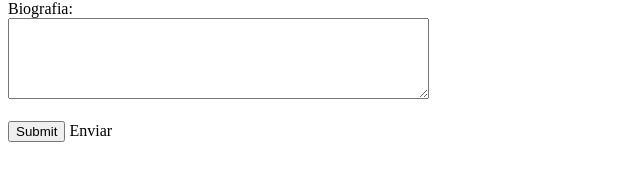
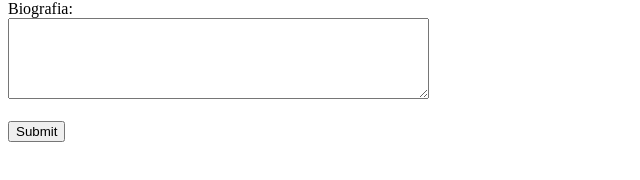
Before and after one commit to ArthurTrindade09/Web1_PROJETO_07, a plain HTML site: page index.html in a window 1280 px wide. Shown: the part 402-582 px from the top of the page, 0-640 px from the left. Drawn offline with Linux system fonts and the light colour scheme.

Commit message:
Update index.html

```diff
--- a/index.html
+++ b/index.html
@@ -34,7 +34,6 @@
                 <textarea id="bio" name="bio" rows="5" cols="50" required></textarea><br><br>
 
                 <input type="submit" id="Enviar">
-                <label for="Enviar">Enviar</label>
 
 
             </form>
```
